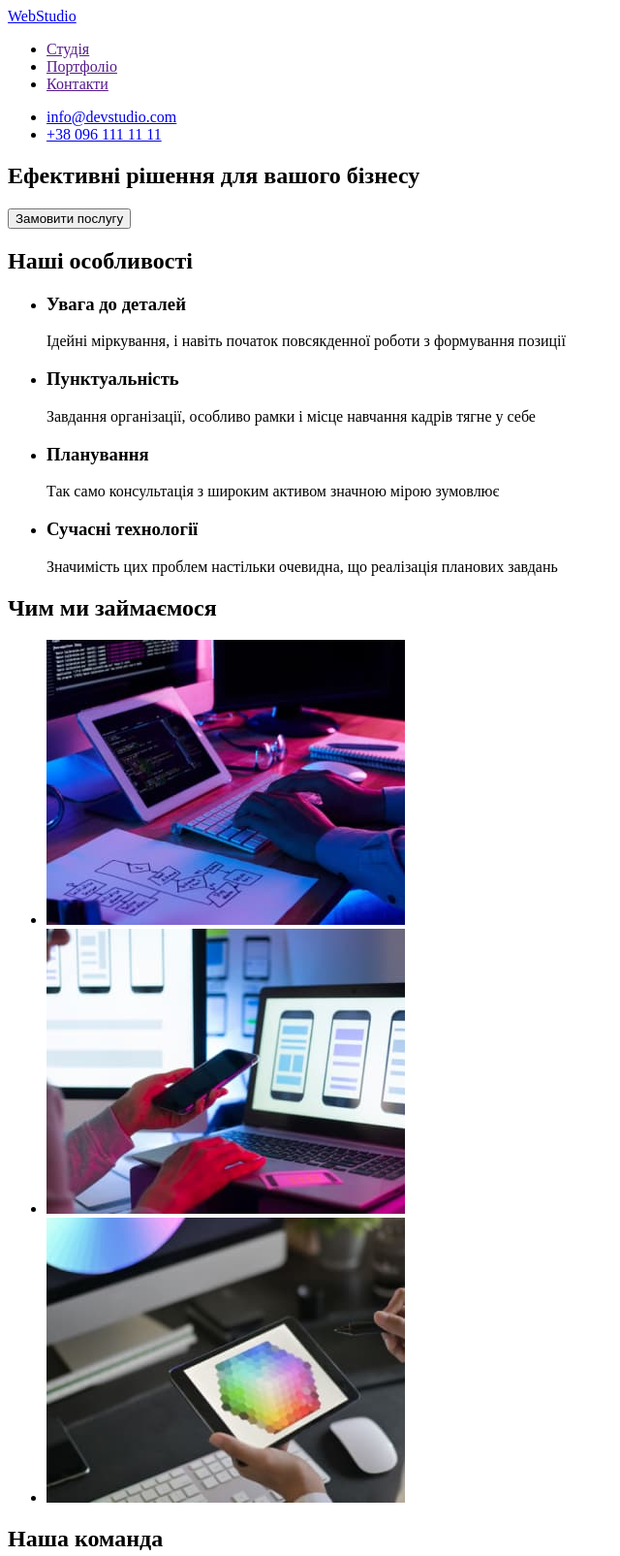
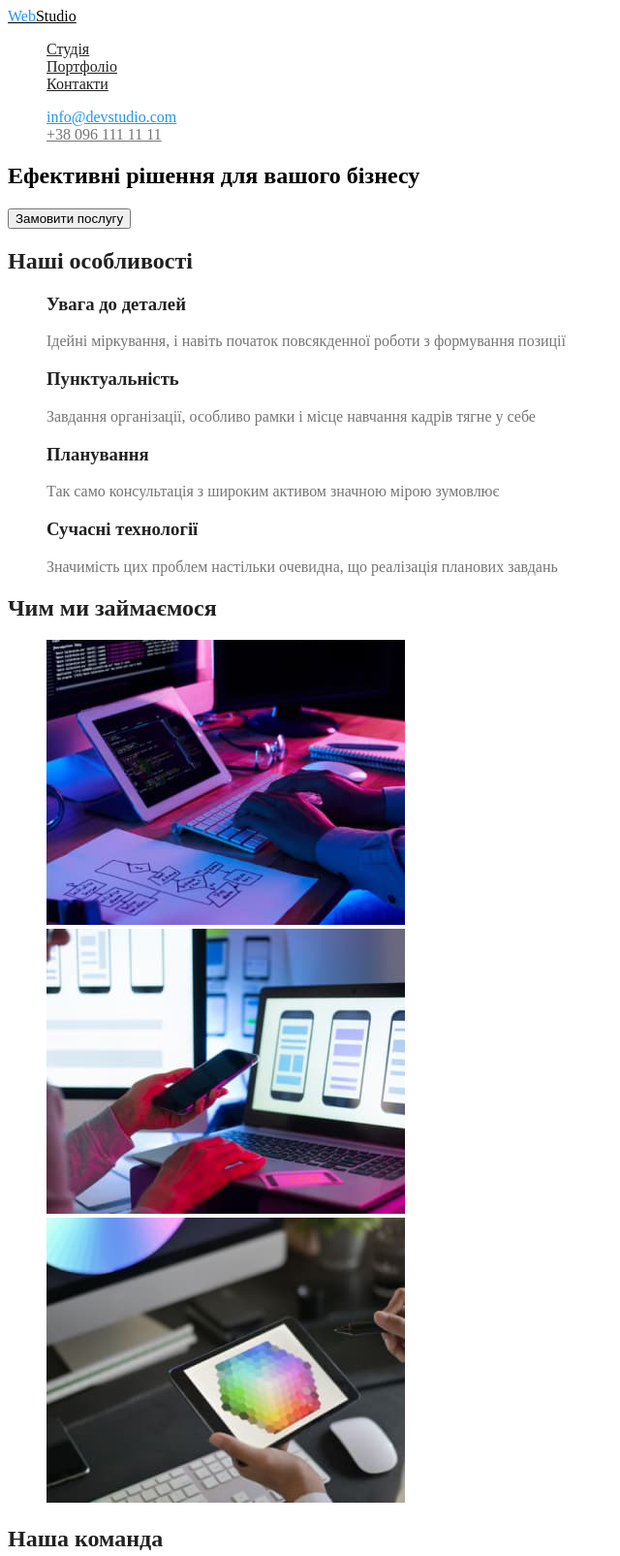
Before and after one commit to Vova2580/goit-markup-hw-02, a plain HTML site: page index.html in a window 1280 px wide. Shown: the top 1605 px of the page at 97% size, without its empty margins (0-640 px from the left). Drawn offline with Linux system fonts and the light colour scheme.

Commit message:
Добавлены классы +начало CSS

```diff
--- /dev/null
+++ b/css/styles.css
@@ -0,0 +1,76 @@
+/*  Основной цвет текста #212121; */
+/* вторичный цыет текста  #757575;*/
+/* акцент #2196F3;*/
+/*  Основной цвет фона  #F5F5F5;*/
+/* Вторичный цвета фона #F5F4FA; */
+
+:root{
+--primary-text-color:#212121;
+--secondary-text-color:#757575;
+--accent-text-color:#2196F3;
+--primary-bg-color:#F5F5F5;
+--secondary-bg-color:#F5F4FA;
+}
+
+ul{
+list-style: none;
+}
+
+/* header */
+.logo {
+   color: #000000;
+}
+
+
+.span-logo{
+   color:var(--accent-text-color);
+}
+
+/* site nav */
+
+.site-nav .nav-link
+{
+  color: var(--primary-text-color);
+}
+
+.site-nav .nav-link:hover,
+.site-nav .nav-link:focus{
+color:red;
+}
+
+.contact-mail{
+    color:var(--accent-text-color);
+}
+.contact-phone{
+    color:var(--secondary-text-color);
+}
+
+/* main */
+
+/* hero */
+
+/* .hero-title{
+   color:#FFFFFF
+} */
+
+/* section1 */
+
+.features-content{
+color:var(--secondary-text-color);
+}
+
+.section-title{
+    color: var(--primary-text-color);
+}
+/* section2 */
+
+/* section3 */
+
+.team-member{
+color: var(--primary-text-color);
+}
+
+.position{
+  color:var(--secondary-text-color);
+
+}
--- a/index.html
+++ b/index.html
@@ -5,129 +5,140 @@
     <meta http-equiv="X-UA-Compatible" content="IE=edge">
     <meta name="viewport" content="width=device-width, initial-scale=1.0">
     <title>Document</title>
+    <link rel="stylesheet" href="./css/styles.css"
 </head>
 <body>
     <!-- Шапка сайта-->
-    <header>
-    <nav>
-        <a lang="en" href="/">
-        WebStudio
-        </a>
+    <header class="header">
 
-    <ul>
+    <nav class= "site-nav">
+        <a class="logo" lang="en" href="/"> <span class="span-logo">Web</span>Studio</a>
+
+    <ul clas="nav-list">
         <li>
-            <a href="">Студія</a>
+            <a class="nav-link"  href="">Студія</a>
+        </li>
 
+        <li>
+            <a class="nav-link"  href="">Портфоліо</a>
         </li>
+
         <li>
-            <a href="">Портфоліо</a>
-
-        </li>
-        <li>
-            <a href="">Контакти</a>
-
+            <a class="nav-link"  href="">Контакти</a>
         </li>
     </ul>
     </nav>
 
-    <ul>
-        <li><a href="mailto:info@devstudio.com" >info@devstudio.com </a></li>
-        <li><a href="tel:+380961111111" >+38 096 111 11 11 </a>   </li>
+    <ul class="contact-list">
+        <li><a class="contact-mail" href="mailto:info@devstudio.com" >info@devstudio.com </a></li>
+        <li><a class="contact-phone" href="tel:+380961111111" >+38 096 111 11 11 </a>   </li>
     </ul>
     </header>
 
-
     <main>
         <!-- Герой -->
-        <section>
-         <h1>Ефективні рішення для вашого бізнесу</h1>
-            <button type="button">Замовити послугу</button>
+        <section class=hero>
+         <h1 class="hero-title">Ефективні рішення для вашого бізнесу</h1>
+            <button  class="button" type="button">Замовити послугу</button>
         </section>
+        <!-- section1 -->
+        <section class="section">
 
-        <section>
-            <h2>Наші особливості</h2>
-        <ul>
+            <h2 class="section-title">Наші особливості</h2>
+
+        <ul class="features" >
             <li>
-             <h3>Увага до деталей</h3>
-             <p>
+             <h3 class="section-title">Увага до деталей</h3>
+             <p class="features-content">
                 Ідейні міркування, i навіть початок повсякденної роботи з формування позиції
              </p>
             </li>
 
             <li>
-             <h3>Пунктуальність</h3>
-             <p>Завдання організації, особливо рамки і місце навчання кадрів тягне у себе
+             <h3 class="section-title">Пунктуальність</h3>
+             <p class="features-content">Завдання організації, особливо рамки і місце навчання кадрів тягне у себе
              </p>
             </li>
 
             <li>
-            <h3>Планування</h3>
-            <p>Так само консультація з широким активом значною мірою зумовлює
+            <h3 class="section-title">Планування</h3>
+            <p class="features-content">Так само консультація з широким активом значною мірою зумовлює
             </p>
             </li>
 
             <li>
-            <h3>Сучасні технології</h3>
-            <p>Значимість цих проблем настільки очевидна, що реалізація планових завдань
-            </p>
+            <h3 class="section-title">Сучасні технології</h3>
+            <p class="features-content">Значимість цих проблем настільки очевидна, що реалізація планових завдань</p>
             </li>
+
             </ul>
-            </section>
 
-            <section>
-                <h2>Чим ми займаємося</h2>
-                <ul>
-                    <li><img src="./images/picture3.jpg" alt="Людина набирає код" width="370"></li>
-                    <li><img src="./images/picture2.jpg" alt="Користувач збирається зчитати код" width="370"></li>
-                    <li> <img src="./images/picture1.jpg" alt="Розробник обирає кольорову гаму" width="370"></li>
+        </section>
+        <!-- section2 -->
+        <section class="section">
+
+                <h2 class="section-title">Чим ми займаємося</h2>
+
+                <ul class="galery">
+
+                    <li><img class="pic" src="./images/picture3.jpg" alt="Людина набирає код" width="370"></li>
+                    <li><img class="pic" src="./images/picture2.jpg" alt="Користувач збирається зчитати код" width="370"></li>
+                    <li> <img class="pic" src="./images/picture1.jpg" alt="Розробник обирає кольорову гаму" width="370"></li>
                 </ul>
-            </section>
+        </section>
+        <!-- section3 -->
+        <section class="section">
 
-            <section>
-                <h2>Наша команда</h2>
-                <ul>
+                <h2 class="section-title">Наша команда</h2>
+
+                <ul class="our team">
                     <li>
-                     <img src="./images/img.jpg" alt="Член команди" width="270">
-                     <h3>Ігор Дем'яненко</h3>
-                     <p>Product Designer</p>
+                     <img   class="pic" src="./images/img.jpg" alt="Член команди" width="270">
+
+                     <h3 class="team-member">Ігор Дем'яненко</h3>
+
+                     <p class="position">Product Designer</p>
                     </li>
 
                     <li>
-                    <img src="./images/img1.jpg" alt="Член команди" width="270">
-                    <h3>Ольга Рєпіна</h3>
-                    <p>Frontend Developer</p>
+                    <img class="pic"  src="./images/img1.jpg" alt="Член команди" width="270">
+
+                    <h3 class="team-member">Ольга Рєпіна</h3>
+
+                    <p class="position">Frontend Developer</p>
+
                     </li>
 
                     <li>
-                    <img src="./images/img2.jpg" alt="Член команди" width="270">
-                    <h3>Микола Тарасов</h3>
-                    <p>Marketing</p>
+                    <img class="pic"  src="./images/img2.jpg" alt="Член команди" width="270">
+
+                    <h3 class="team-member">Микола Тарасов</h3>
+
+                    <p class="position">Marketing</p>
+
                     </li>
 
                     <li>
-                    <img src="./images/img3.jpg" alt="Член команди" width="270">
-                    <h3>Михайло Єрмаков</h3>
-                    <p>UI Designer</p></li>
+                    <img class="pic"  src="./images/img3.jpg" alt="Член команди" width="270">
+
+                    <h3 class="team-member">Михайло Єрмаков</h3>
+
+                    <p class="position">UI Designer</p>
+
+                    </li>
+
                 </ul>
-            </section>
-
-
-
-
+        </section>
     </main>
 
-
 <!-- Подвал сайта -->
-    <footer>
-        <a lang="en" href="/">
-        WebStudio
-        </a>
-
-      <address>
-        <ul>
-            <li><a href="https://goo.gl/maps/CPtrU1FHBa2aNyZL9" target="_blank" rel="noopener noreferrer">м. Київ, пр-т Лесі Українки,26</a></li>
-            <li><a href="mailto:info@devstudio.com">info@devstudio.com </a></li>
-            <li><a href="tel:+380961111111">+38 096 111 11 11</a></li>
+    <footer class="footer">
+        <a lang="en" href="/"><span>Web</span>Studio </a>
+      <address class="info">
+        <ul class="list">
+            <li class="list-item"><a href="https://goo.gl/maps/CPtrU1FHBa2aNyZL9" target="_blank" rel="noopener noreferrer">м. Київ, пр-т Лесі Українки,26</a></li>
+            <li class="list-item"><a href="mailto:info@devstudio.com">info@devstudio.com </a></li>
+            <li class="list-item"><a href="tel:+380961111111">+38 096 111 11 11</a></li>
         </ul>
      </address>
     </footer>
```
